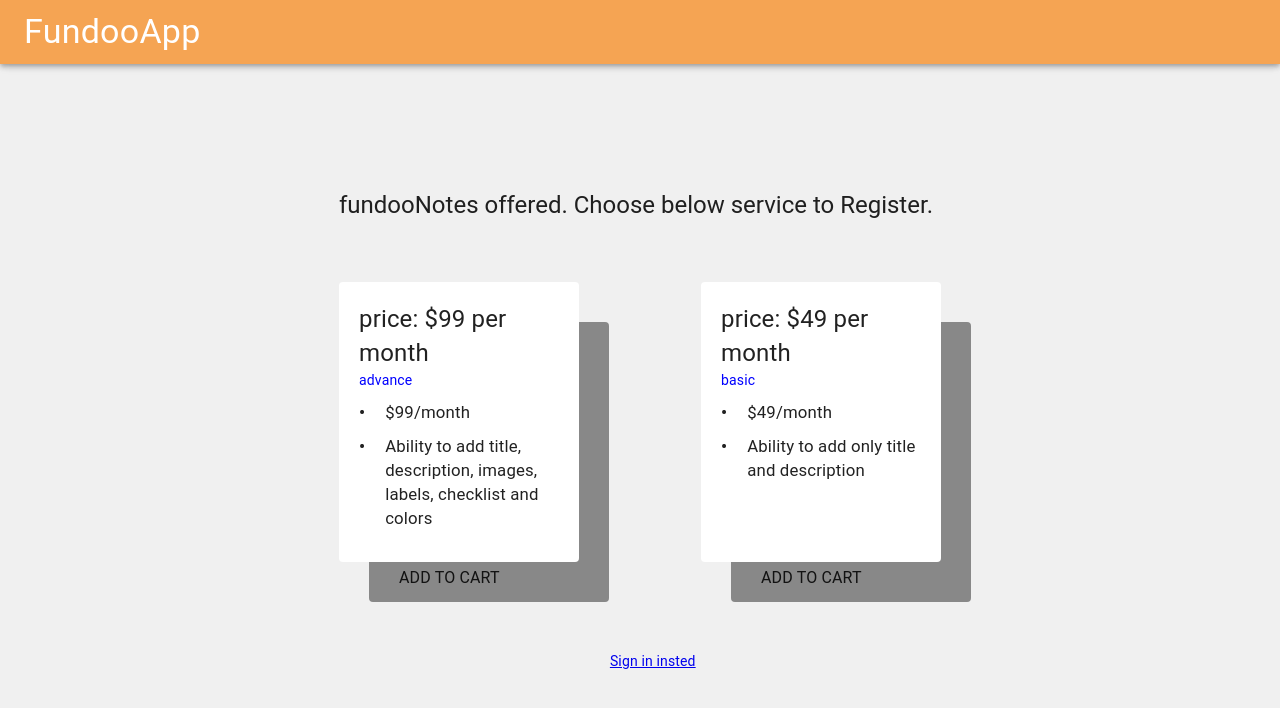
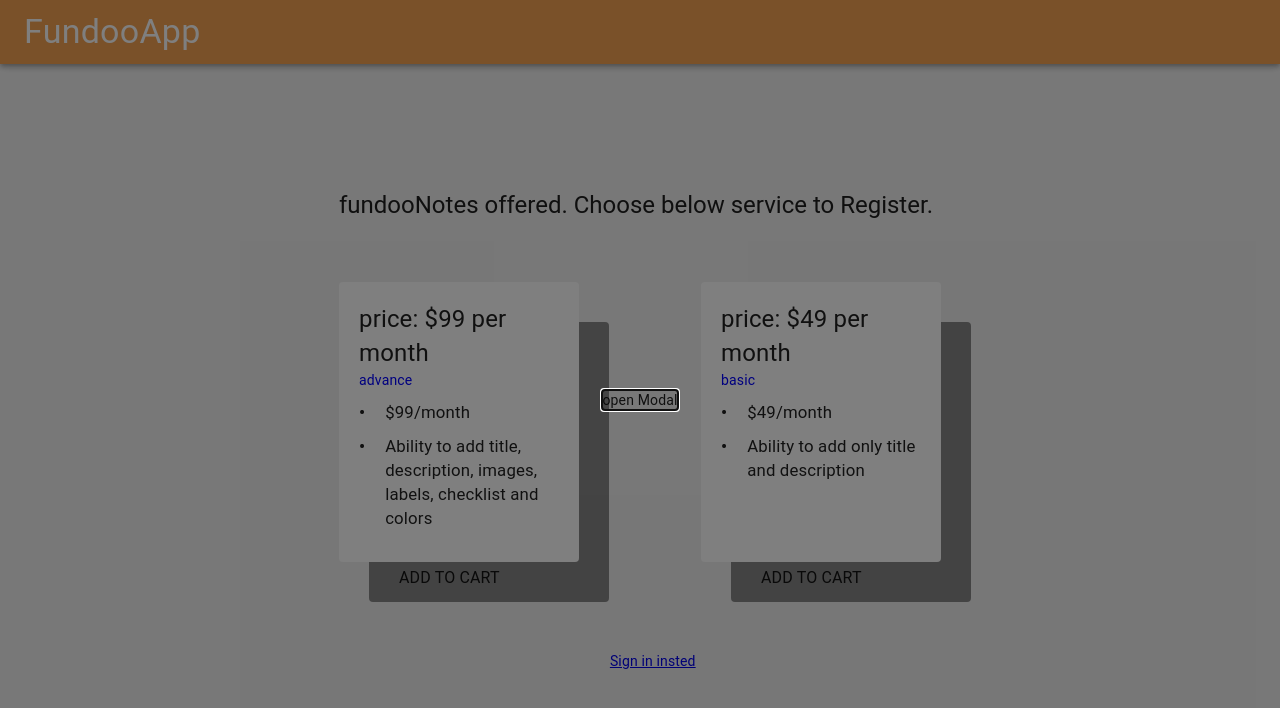
Before and after one commit to saurabhgavali23/FundooApp-ReactJs, a React (Create React App) app: page /home in a window 1280 px wide. Both pictures are taken after a click on the element 459 px from the left and 421 px from the top of the page. Shown: the top 708 px of the page. Built offline with nearby package versions, Linux system fonts and the light colour scheme; no server answers.

Commit message:
[Saurabh] Add: Modal for showing features

```diff
--- a/src/pages/user_authorization/UserAuthorization.jsx
+++ b/src/pages/user_authorization/UserAuthorization.jsx
@@ -1,17 +1,23 @@
 import {
   AppBar,
+  Backdrop,
   Card,
   CardContent,
   Container,
+  Fade,
   Grid,
+  Modal,
   Toolbar,
   Typography,
 } from "@material-ui/core";
 import React from "react";
+import { useState } from "react";
 import { Link } from "react-router-dom";
 import "../user_authorization/UserAuthentication.css";
 
 const UserAuthorization = () => {
+  const [openModal, setOpenModal] = useState(false);
+
   return (
     <div>
       <AppBar position="fixed">
@@ -34,7 +40,7 @@ const UserAuthorization = () => {
               className="subGridContainer"
             >
               <Grid item>
-                <Card className="paper">
+                <Card className="paper" onClick={() => setOpenModal(!openModal)}>
                   <CardContent className="headerText">
                     price: $99 per month
                   </CardContent>
@@ -54,7 +60,7 @@ const UserAuthorization = () => {
                 <Typography className="cartText">ADD TO CART</Typography>
               </Grid>
               <Grid item>
-                <Card className="paper">
+                <Card className="paper" onClick={() => setOpenModal(!openModal)}>
                   <CardContent className="headerText">
                     price: $49 per month
                   </CardContent>
@@ -74,13 +80,25 @@ const UserAuthorization = () => {
               </Grid>
             </Grid>
             <Grid item className="linkText">
-            <Link to="/login" >
-                {"Sign in insted"}
-            </Link>
+              <Link to="/login">{"Sign in insted"}</Link>
             </Grid>
           </Grid>
         </Grid>
       </Container>
+      <Modal
+        open={openModal}
+        onClose={() => setOpenModal(!openModal)}
+        closeAfterTransition
+        className="modal"
+        BackdropComponent={Backdrop}
+        BackdropProps={{
+          timeout: 500,
+        }}
+      >
+        <Fade in={openModal}>
+          <div>open Modal</div>
+        </Fade>
+      </Modal>
     </div>
   );
 };
```
